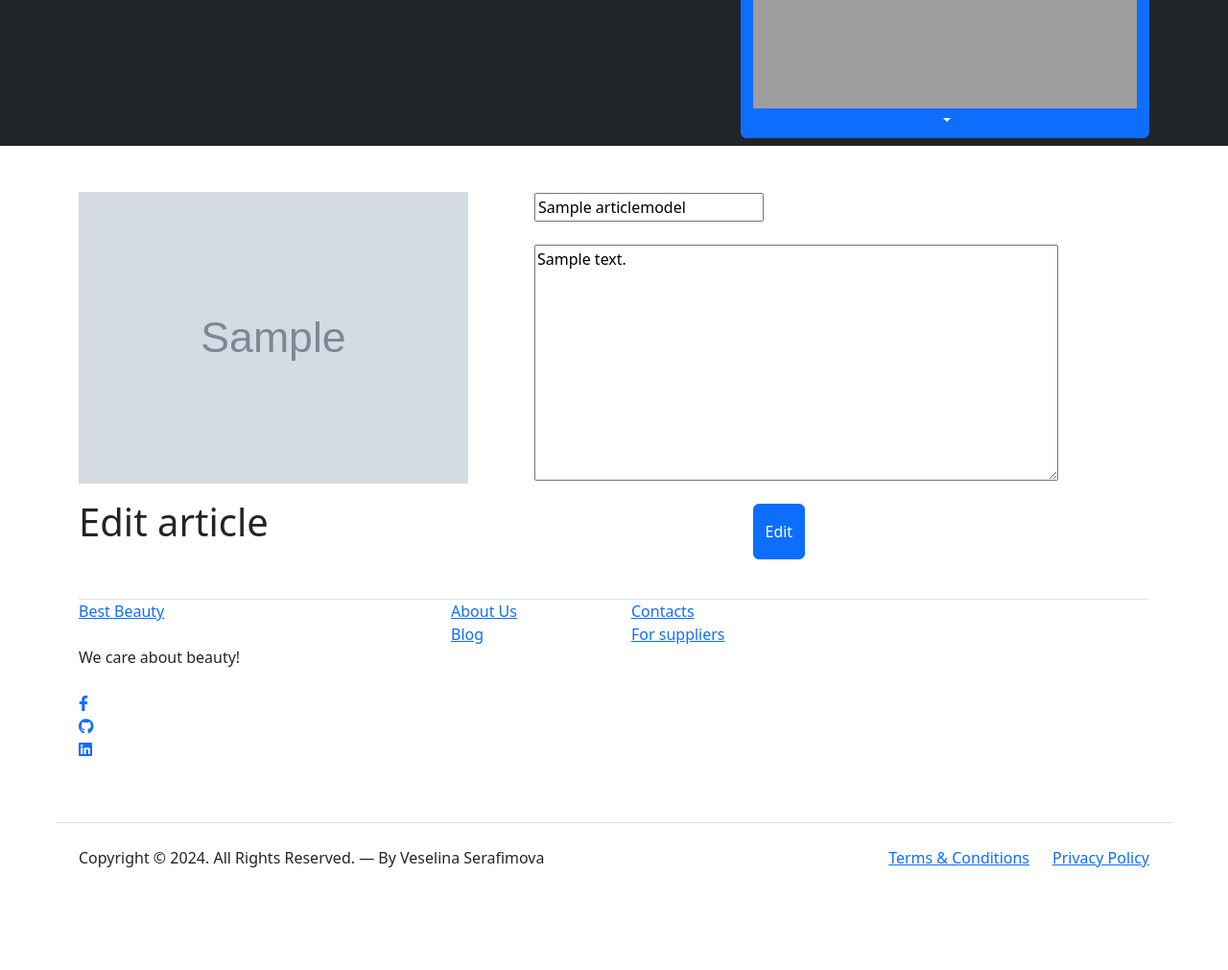
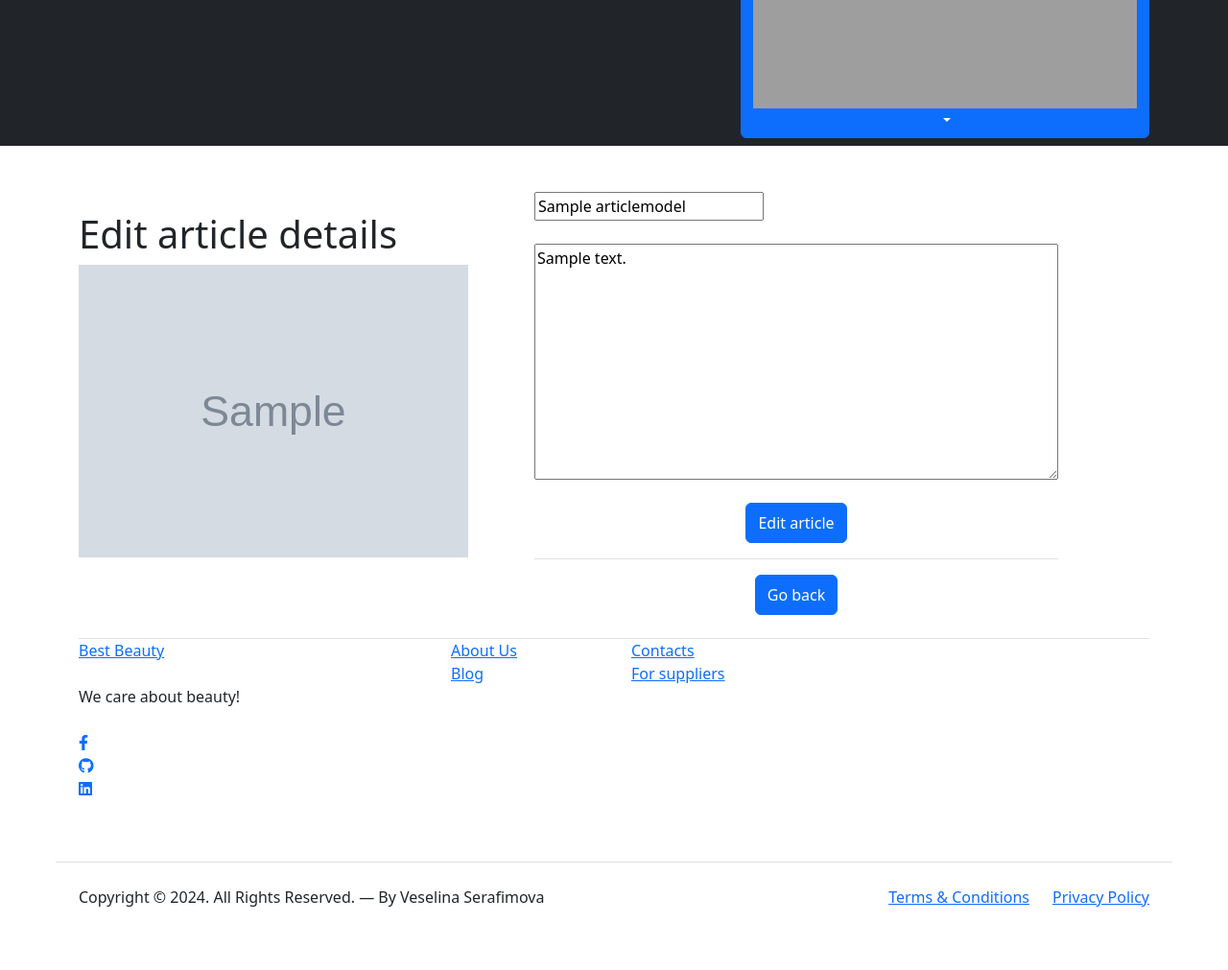
Before and after one commit to vessln/Cosmetics_store, a Django app: page /blog/article/1/edit/ in a window 1280 px wide. Shown: the part 202-1213 px from the top of the page at 96% size. Before the commit the page ends 1106 px from the top, so only its background shows below. Run offline with Django 5.2, Linux system fonts and the light colour scheme; tables that the repository leaves empty hold one stand-in row (values such as "Sample post"); grey boxes marked "Sample" are stand-in pictures; some libraries are stand-ins or nearby versions; grey boxes are pictures that could not be loaded.

Commit message:
update templates

```diff
--- a/cosmetics_store/products/forms.py
+++ b/cosmetics_store/products/forms.py
@@ -15,7 +15,7 @@ class CreateProductForm(forms.ModelForm):
             "title_product": forms.TextInput(attrs={"placeholder": "Title of the product"}),
             "category": forms.RadioSelect(choices=ProductModel.PRODUCTS_CATEGORIES, attrs={"class": "form-control"}),
             "brand": forms.TextInput(attrs={"placeholder": "Brand of the product"}),
-            "price": forms.NumberInput(attrs={"placeholder": "Price:  0.00"}),
+            "price": forms.NumberInput(attrs={"placeholder": "Price:  00.00"}),
             "description": forms.Textarea(attrs={
                 "placeholder": "Write a product description...",
                 "rows": 8,
--- a/cosmetics_store/products/views.py
+++ b/cosmetics_store/products/views.py
@@ -13,6 +13,12 @@ class CreateProductView(generic_views.CreateView):
 
     def get_success_url(self):
         return reverse("details product", kwargs={"slug": self.object.slug})
+
+    def form_valid(self, form):  # set currently authenticated user who create the product to `manager`
+        form = super().form_valid(form)
+        self.object.manager = self.request.user
+        self.object.save()
+        return form
 
 
 class UpdateProductView(generic_views.UpdateView):
--- a/templates/base.html
+++ b/templates/base.html
@@ -58,7 +58,7 @@
                     <button class="btn btn-primary dropdown-toggle" type="button" id="dropdownMenuButton" data-bs-toggle="dropdown" aria-expanded="false">
                         <a class="nav-link" href="#"><img src="{% static 'images/user.svg' %}" alt="user"></a>
                     </button>
-                    <ul class="dropdown-menu" aria-labelledby="dropdownMenuButton">
+                    <ul class="dropdown-menu user" aria-labelledby="dropdownMenuButton">
 
                         {% if user.is_authenticated %}
                             <a class="dropdown-item" href="{% url 'details user' pk=request.user.pk %}">Profile</a>
--- a/templates/blog/edit_article.html
+++ b/templates/blog/edit_article.html
@@ -7,8 +7,8 @@
     <div class="container">
         <div class="row py-4 mt-4 align-items-center">
             <div class="col-md-5 pr-lg-5 mb-5 mb-md-4">
+                <h1 class=" pb-0">Edit article details</h1>
                 <img width="90%" src="{{ object.article_image.url }}" alt="girl" class="img-fluid mb-3 d-none d-md-block">
-                <h1>Edit article</h1>
             </div>
 
             <div class="col-md-7 col-lg-6 ml-auto">
@@ -45,12 +45,20 @@
 
                     </div>
 
-                    <div class="form-group col-lg-2 mx-auto mb-3">
-                        <button type="submit" class="btn btn-primary btn-block py-3">Edit</button>
-                        {% csrf_token %}
+                    <div class="text-center w-100">
+                        <button type="submit" class="btn btn-primary btn-block py-2">Edit article</button>
                     </div>
 
+                    {% csrf_token %}
                 </form>
+
+                <div class="form-group col-lg-12 mx-auto d-flex align-items-center my-3">
+                    <div class="border-bottom w-100 ml-5"></div>
+                </div>
+
+                <div class="text-center w-100">
+                    <a  href="{% url 'details article' pk=object.pk %}" class="btn btn-primary btn-block py-2">Go back</a>
+                </div>
 
             </div>
         </div>
--- a/templates/products/create_product.html
+++ b/templates/products/create_product.html
@@ -114,8 +114,8 @@
 
                     </div>
 
-                    <div class="form-group col-lg-2 mx-auto mb-3">
-                        <button type="submit" class="btn btn-primary btn-block py-3">Add</button>
+                    <div class="form-group col-lg-3 mx-auto mb-3">
+                        <button type="submit" class="btn btn-primary btn-block py-3">Add Product</button>
                         {% csrf_token %}
                     </div>
 
--- a/templates/products/edit_product.html
+++ b/templates/products/edit_product.html
@@ -8,7 +8,7 @@
         <div class="row py-4 mt-4 align-items-center">
             <div class="col-md-5 pr-lg-5 mb-5 mb-md-0">
                 <h1 class=" pb-0">Edit product details</h1>
-                <img width="80%" src="{% static 'images/login_grl.png' %}" alt="girl" class="img-fluid mb-3 d-none d-md-block">
+                <img width="80%" src="{{ object.image_product.url }}" alt="girl" class="img-fluid mb-3 d-none d-md-block">
             </div>
 
             <div class="col-md-7 col-lg-6 ml-auto">
@@ -54,7 +54,7 @@
                     </div>
 
                     <div class="text-center w-100">
-                        <button type="submit" class="btn btn-primary btn-block py-2">Edit</button>
+                        <button type="submit" class="btn btn-primary btn-block py-2">Edit product</button>
                     </div>
 
                     {% csrf_token %}
```
Also changed, not shown: cosmetics_store/products/models.py (+9 -14 lines), templates/products/details_product.html (+15 -3 lines), 2 other files.
